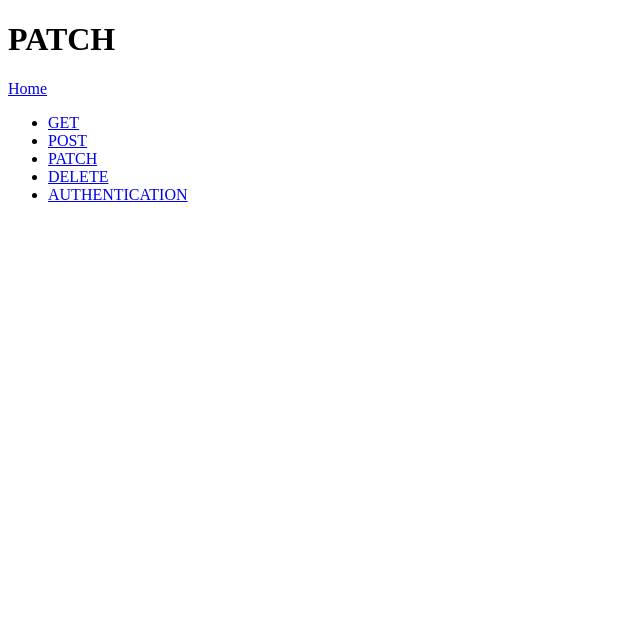
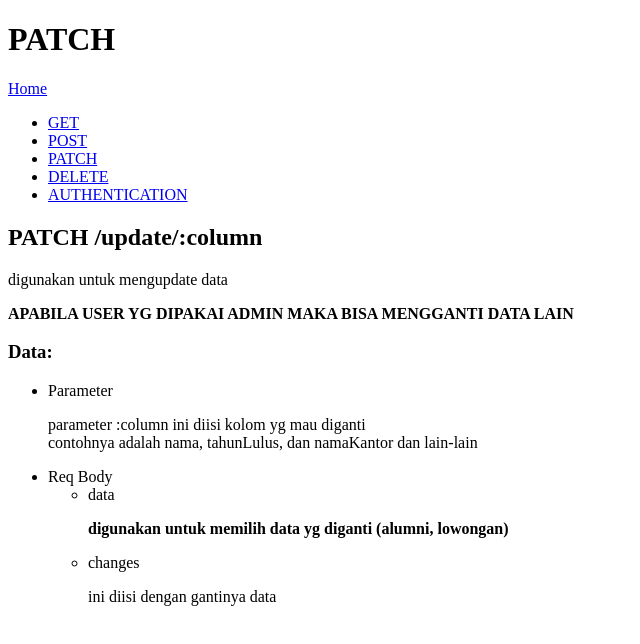
Before and after one commit to fsakhiy/apihumas, a website: page static/patch.html in a window 1280 px wide. Shown: the whole page, without its empty margins (0-640 px from the left). Drawn offline with Linux system fonts and the light colour scheme.

Commit message:
adding documentation

```diff
--- a/static/patch.html
+++ b/static/patch.html
@@ -16,7 +16,23 @@
         <li><a href="/delete">DELETE</a></li>
         <li><a href="/auth">AUTHENTICATION</a></li>
     </ul>
-
+    <h2>PATCH /update/:column</h2>
+    <p>digunakan untuk mengupdate data</p>
+    <p><b>APABILA USER YG DIPAKAI ADMIN MAKA BISA MENGGANTI DATA LAIN</b></p>
+    <h3>Data:</h3>
+    <ul>
+        <li>Parameter</li>
+        <p>parameter :column ini diisi kolom yg mau diganti
+            <br>contohnya adalah nama, tahunLulus, dan namaKantor dan lain-lain
+        </p>
+        <li>Req Body</li>
+        <ul>
+            <li>data</li>
+            <p><b>digunakan untuk memilih data yg diganti (alumni, lowongan)</b></p>
+            <li>changes</li>
+            <p>ini diisi dengan gantinya data</p>
+        </ul>
+    </ul>
     <br>
 </body>
 </html>
```
Also changed, not shown: static/auth.html (+7 -0 lines), static/delete.html (+6 -0 lines).
